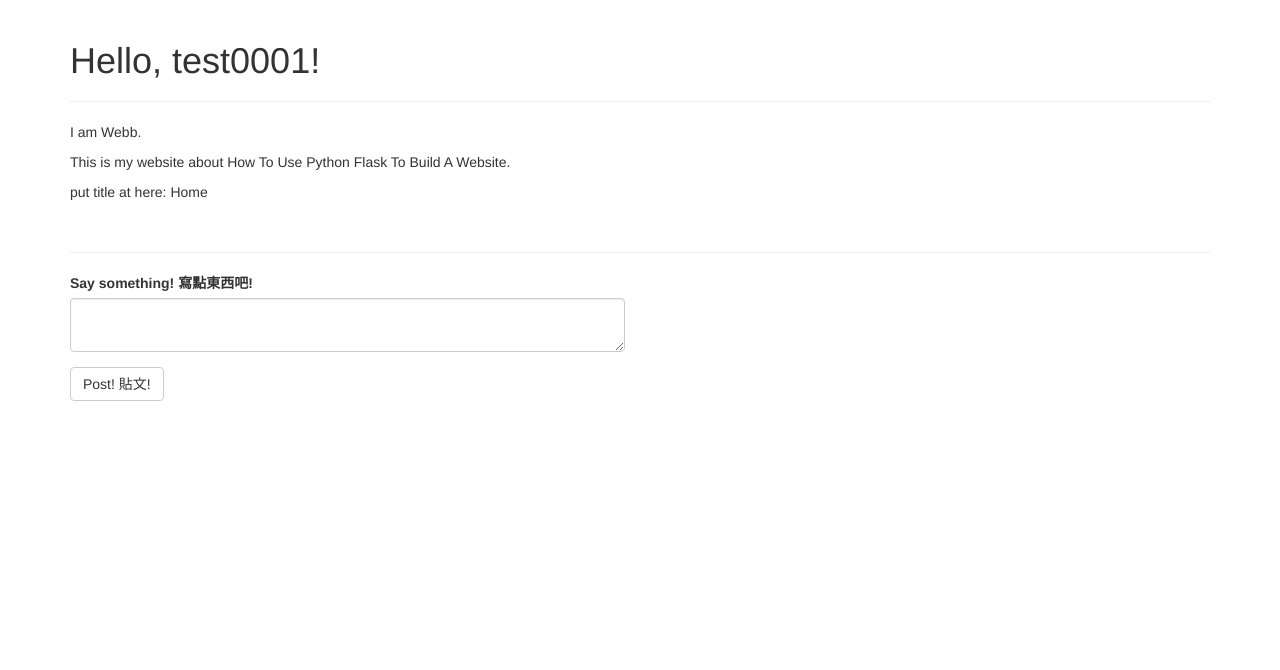
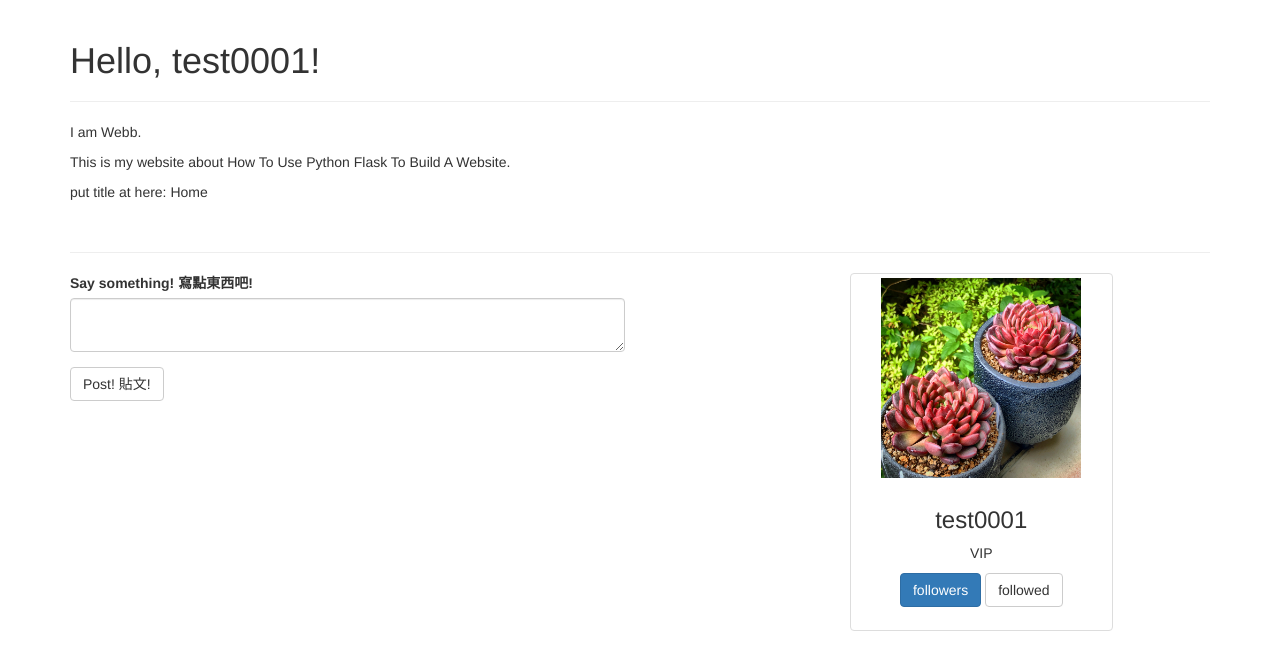
Before and after one commit to KPW10452025/My-first-website-with-Python-Flask, a Flask app: page / in a window 1280 px wide. Shown: the part 52-722 px from the top of the page. Run offline with Flask 2, Linux system fonts and the light colour scheme; a user stored in the database is signed in; some libraries are stand-ins or nearby versions.

Commit message:
創建用戶頭像
當用戶登入後，頁面會出現用戶頭像。
修改 models.py 的 User 資料庫
修改 index.html
新增圖片檔案

```diff
--- a/app/models.py
+++ b/app/models.py
@@ -21,6 +21,7 @@ class User(db.Model, UserMixin):
     username = db.Column(db.String(50), unique=True, nullable=False)
     password = db.Column(db.String(20), nullable=False)
     email = db.Column(db.String(120), unique=True, nullable=False)
+    avatar_img = db.Column(db.String(120), default="/static/asset/Default_avatar.JPG", nullable=False)
     posts = db.relationship('Post', backref=db.backref('author', lazy=True))
     # 建立好 association_table_follow 這個 Table 後，需要把 association_table_follow 和 User 做聯接，故須在這邊添加 relationship
     followed = db.relationship(
--- a/app/templates/index.html
+++ b/app/templates/index.html
@@ -24,6 +24,19 @@
         {% import 'bootstrap/wtf.html' as wtf %}
         {{ wtf.quick_form(form) }}
     </div>
+    <div class="col-md-3 col-md-offset-2">
+      <div class="thumbnail text-center">
+        <img src="{{ current_user.avatar_img }}" alt="avatar" width="200px" >
+        <div class="caption">
+          <h3>{{ current_user.username }}</h3>
+          <p>VIP</p>
+          <p>
+            <a href="#" class="btn btn-primary" role="button">followers</a>
+            <a href="#" class="btn btn-default" role="button">followed</a>
+          </p>
+        </div>
+      </div>
+    </div>
   </div>
 
 {% endblock %}
```
Also changed, not shown: app.db, app/static/asset/Default_avatar.JPG (added).
